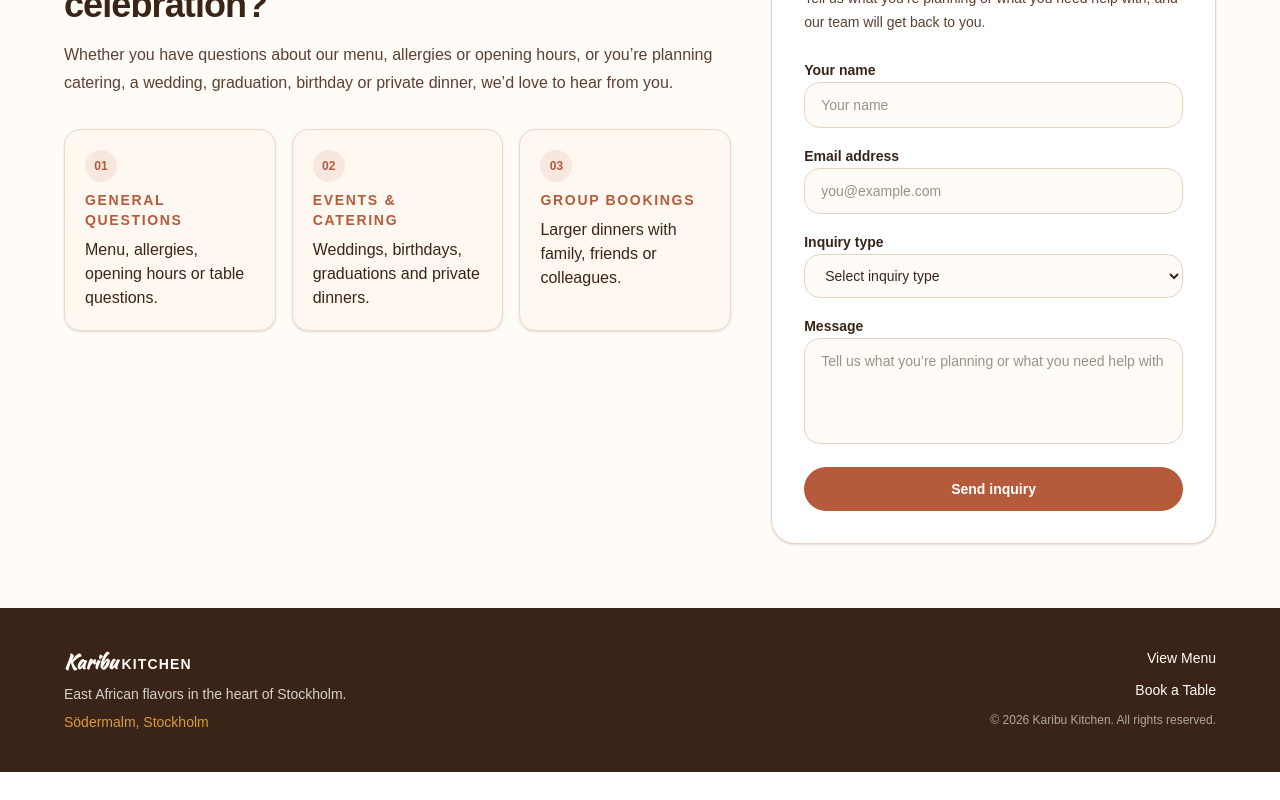
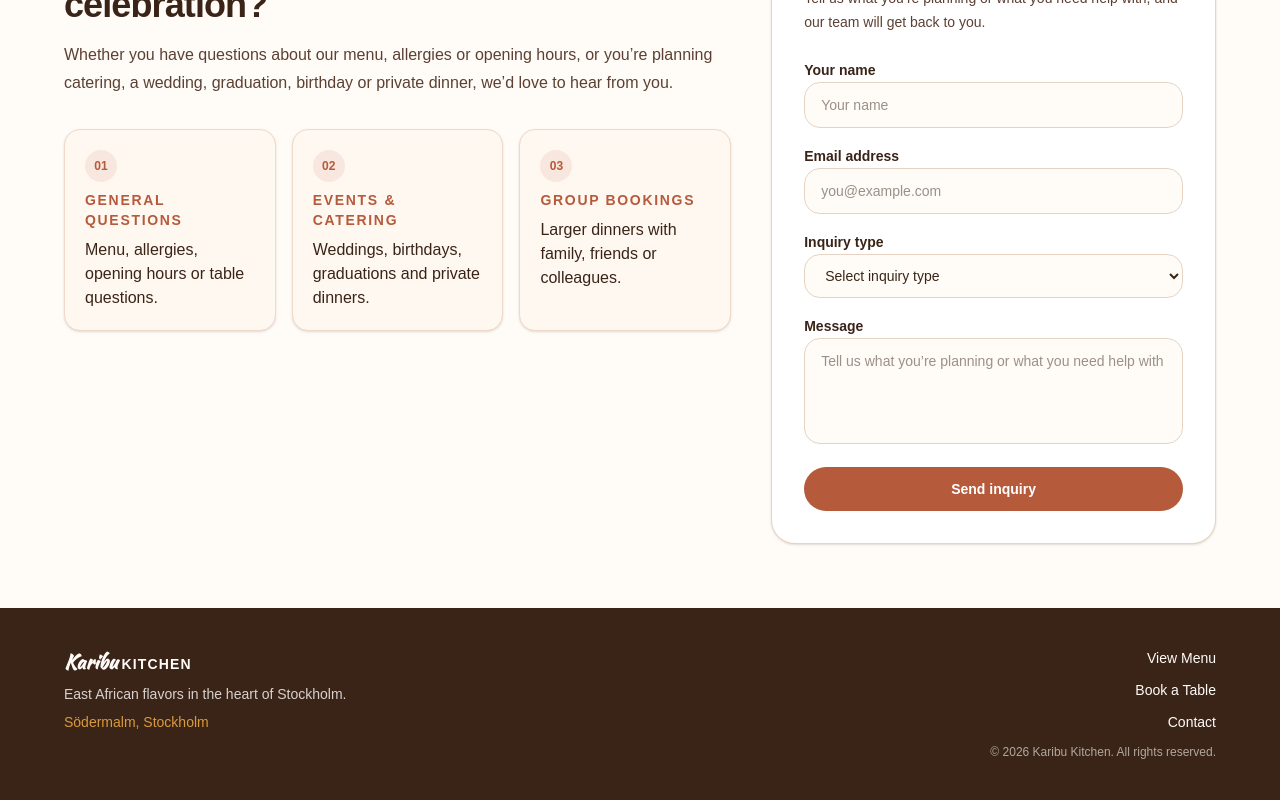
Before and after one commit to Brianosumba/restaurant-booking-app, a Next.js app: page / in a window 1280 px wide. Shown: the part 3206-4006 px from the top of the page. Before the commit the page ends 3978 px from the top, so only its background shows below. Built offline with nearby package versions, Linux system fonts and the light colour scheme.

Commit message:
style: polish footer navigation

```diff
--- a/src/app/components/Footer.tsx
+++ b/src/app/components/Footer.tsx
@@ -1,7 +1,7 @@
 export default function Footer() {
   return (
     <footer className="bg-[#3A2418] px-4 py-10 text-[#FFFCF8]">
-      <div className="mx-auto max-w-6xl flex flex-col gap-6 sm:flex-row sm:items-start sm:justify-between">
+      <div className="mx-auto flex max-w-6xl flex-col gap-6 sm:flex-row sm:items-start sm:justify-between">
         <div className="space-y-2">
           <span className="inline-flex items-baseline gap-1 text-xl font-extrabold text-[#FFFCF8]">
             <span className="font-[family-name:var(--font-kaushan-script)]">
@@ -19,16 +19,23 @@ export default function Footer() {
         <div className="flex flex-col gap-3 sm:items-end">
           <a
             href="/menu"
-            className="text-sm font-medium text-[#FFFCF8] hover:text-[#D99A3D] transition-colors focus:outline-none focus:ring-2 focus:ring-[#D99A3D] focus:ring-offset-2 focus:ring-offset-[#3A2418] rounded-sm"
+            className="rounded-sm text-sm font-medium text-[#FFFCF8] transition-colors hover:text-[#D99A3D] focus:outline-none focus:ring-2 focus:ring-[#D99A3D] focus:ring-offset-2 focus:ring-offset-[#3A2418]"
           >
             View Menu
           </a>
           <a
             href="/#booking"
-            className="text-sm font-medium text-[#FFFCF8] hover:text-[#D99A3D] transition-colors focus:outline-none focus:ring-2 focus:ring-[#D99A3D] focus:ring-offset-2 focus:ring-offset-[#3A2418] rounded-sm"
+            className="rounded-sm text-sm font-medium text-[#FFFCF8] transition-colors hover:text-[#D99A3D] focus:outline-none focus:ring-2 focus:ring-[#D99A3D] focus:ring-offset-2 focus:ring-offset-[#3A2418]"
           >
             Book a Table
           </a>
+          <a
+            href="/#contact"
+            className="rounded-sm text-sm font-medium text-[#FFFCF8] transition-colors hover:text-[#D99A3D] focus:outline-none focus:ring-2 focus:ring-[#D99A3D] focus:ring-offset-2 focus:ring-offset-[#3A2418]"
+          >
+            Contact
+          </a>
+
           <p className="text-xs text-[#FFFCF8]/60">
             &copy; 2026 Karibu Kitchen. All rights reserved.
           </p>
```
